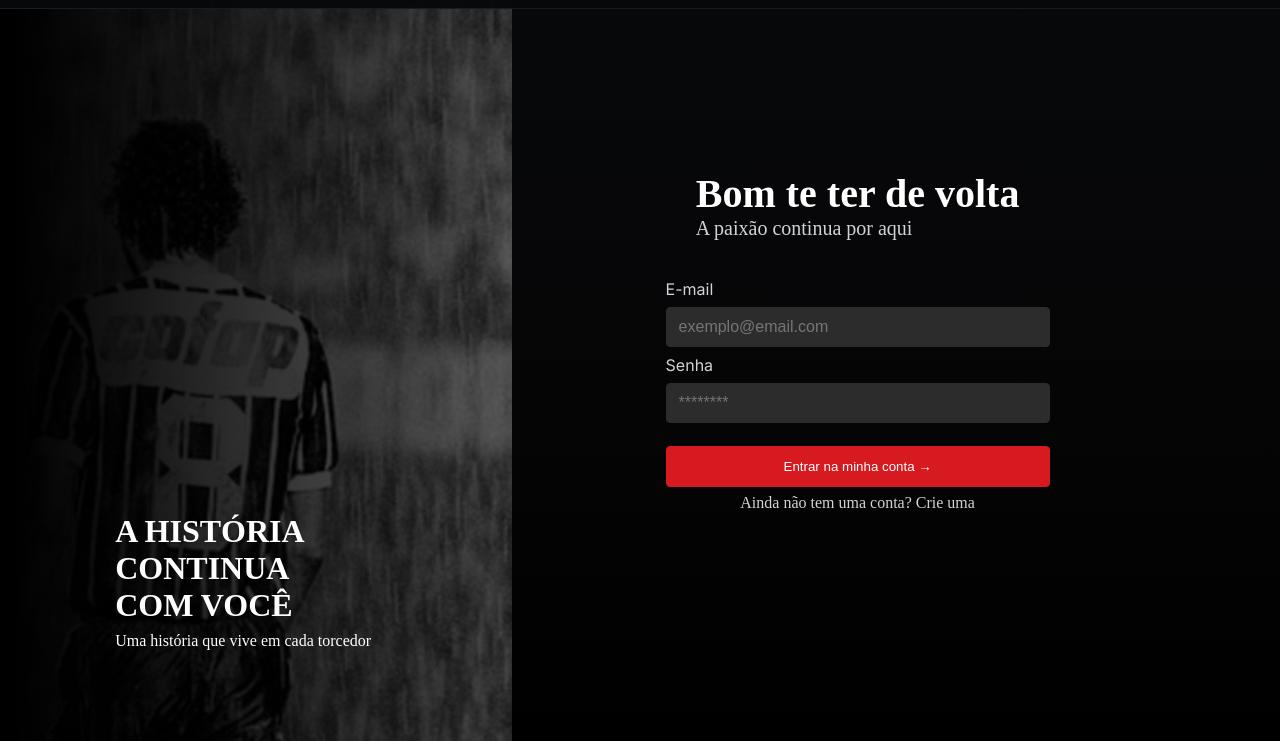
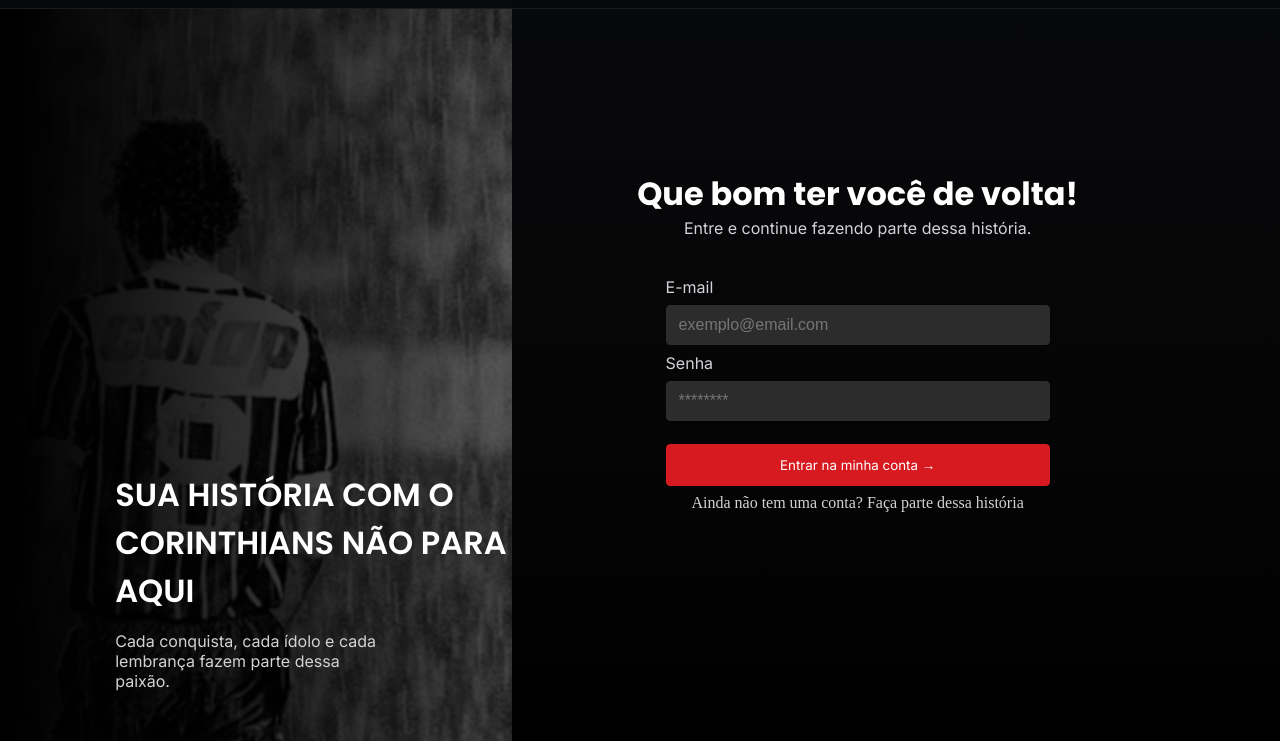
Before and after one commit to MatheusMenino/projeto-individual, a website: page meu-projeto/public/login.html in a window 1280 px wide. Shown: the part 59-800 px from the top of the page. Drawn offline with Linux system fonts and the light colour scheme.

Commit message:
Finalizar pagina de login

```diff
--- a/meu-projeto/public/css/login.css
+++ b/meu-projeto/public/css/login.css
@@ -43,14 +43,22 @@
     align-content: end;
 
     z-index: 1;
-    color: white;
+    color: var(--cor-titulo);
 }
 
 .conteudo-login h1 {
-    width: 40%;
+    font-family: var(--fonte-titulo);
+    width: 50%;
     font-size: 32px;
     margin-bottom: 8px;
     font-weight: 600;
+}
+
+.conteudo-login p{
+    font-family: var(--fonte-descricao);
+    margin-top: 2%;
+    width: 32%;
+    color: var(--cor-descricao);
 }
 
 .container-forms{
@@ -65,17 +73,24 @@
 }
 
 .titulo-forms{
+    display: flex;
+    flex-direction: column;
+    align-items: center;
     margin-bottom: 4%;
     margin-right: 10%;
+
 }
 
 .titulo-forms h2{
-    color: white;
-    font-size: 40px;
+    font-family: var(--fonte-titulo);
+    font-weight: 700;
+    color: var(--cor-titulo);
+    font-size: 32px;
 }
 .titulo-forms p{
+    font-family: var(--fonte-descricao);
     color: var(--cor-descricao);
-    font-size: 20px;
+    font-size: 16px;
 }
 
 .formulario{
@@ -109,6 +124,7 @@
 }
 
 .btn-entrar{
+    font-family: var(--fonte-links);
     margin-top: 6%;
     padding: 12px;
     border-radius: 4px;
@@ -116,11 +132,12 @@
     border: 1px solid #D71920;
     color: white;
     cursor: pointer;
-    transition: transform 0.5s ease;
+    transition: transform 0.4s ease;
 }
 
 .btn-entrar:hover{
-    transform: scale(1.06);
+    transform: scale(1.04);
+    background: transparent;
 }
 
 .formulario a{
--- a/meu-projeto/public/login.html
+++ b/meu-projeto/public/login.html
@@ -48,13 +48,13 @@
           <img src="assets/imgs/fundo-idolos.jpg" alt="fundo-idolos" />
 
           <div class="conteudo-login">
-            <h1>A HISTÓRIA CONTINUA COM VOCÊ</h1>
-            <p>Uma história que vive em cada torcedor</p>
+            <h1>SUA HISTÓRIA COM O CORINTHIANS NÃO PARA AQUI</h1>
+            <p>Cada conquista, cada ídolo e cada lembrança fazem parte dessa paixão.</p>
           </div>
           <div class="container-forms">
             <div class="titulo-forms">
-              <h2>Bom te ter de volta</h2>
-              <p>A paixão continua por aqui</p>
+              <h2>Que bom ter você de volta!</h2>
+              <p>Entre e continue fazendo parte dessa história.</p>
             </div>
             <div class="formulario">
               <div class="campo">
@@ -78,7 +78,7 @@
                 <span id="mensagem_erro"></span>
               </div>
 
-              <a href="cadastro.html">Ainda não tem uma conta? Crie uma</a>
+              <a href="cadastro.html">Ainda não tem uma conta? Faça parte dessa história</a>
             </div>
           </div>
         </div>
```
